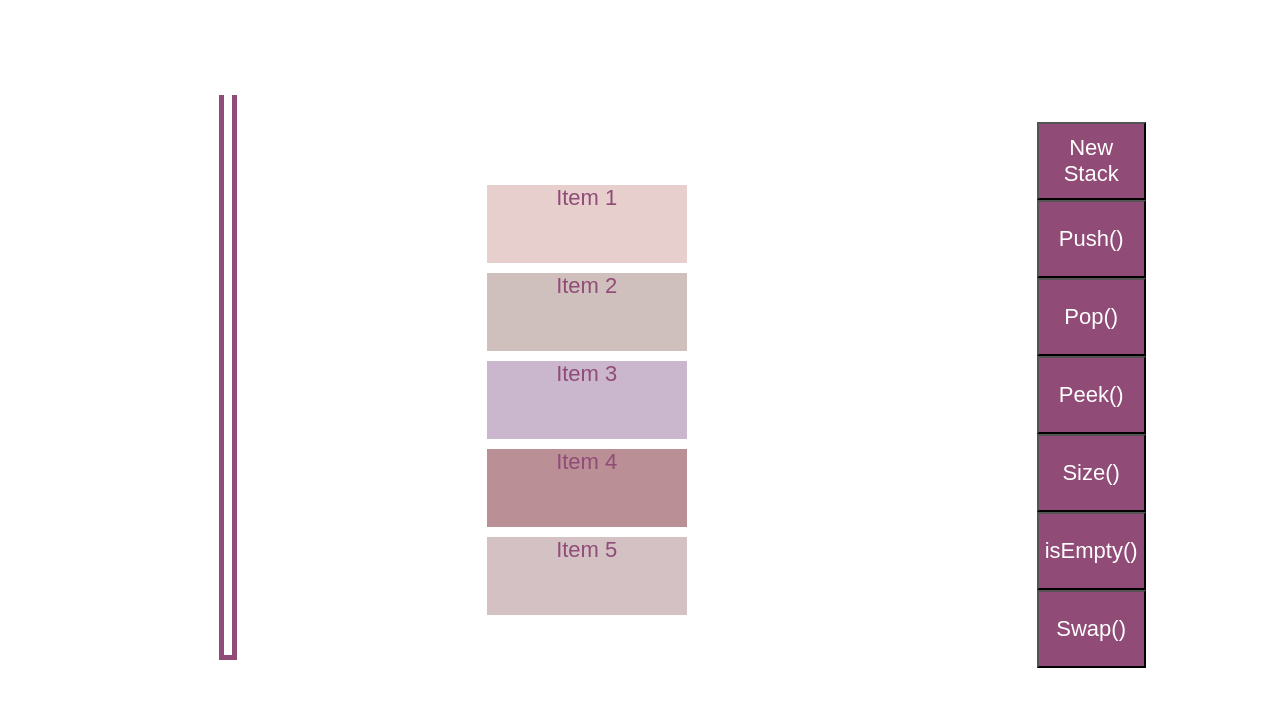
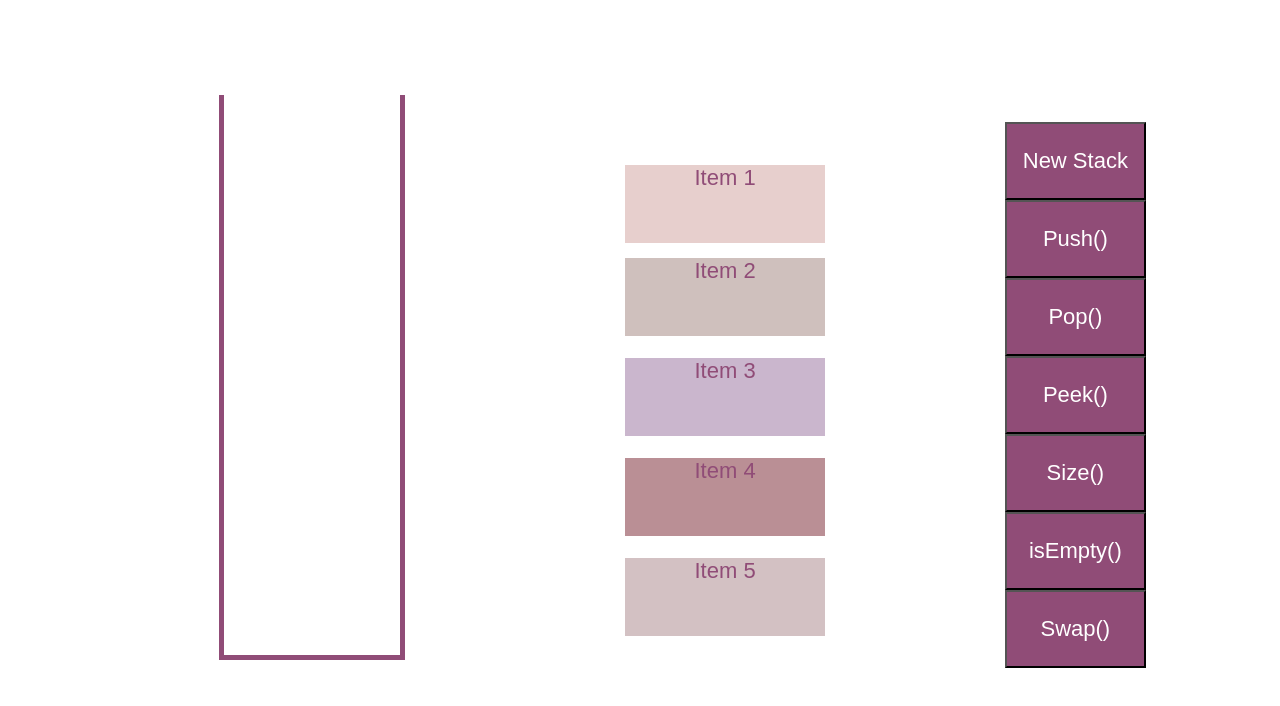
Before and after one commit to fatima96farajallah/Stack-visualization, a plain HTML site: page index.html in a window 1280 px wide. Shown: the part 90-796 px from the top of the page. Drawn offline with Linux system fonts and the light colour scheme.

Commit message:
edit scss code

```diff
--- a/css/style.scss
+++ b/css/style.scss
@@ -1,6 +1,24 @@
 $colors: ( item-text-color :#904C77, text-color: #FFFFFF, border-color:#904C77, backgrond-color:#904C77);
 $divcolors: ( div1: #E7CFCD, div2:#CFC0BD, div3:#CAB6CD, div4:#BA8F95, div5:#D3C1C3);
 $text-font:sans-serif;
+@mixin textstylebtn {
+    color: color(text-color);
+    font-family: $text-font;
+    font-size: 22px;
+    text-align: center;
+}
+@mixin stylediv {
+    left: 220px;
+    position: absolute;
+    width: 200px;
+    height: 78px;
+}
+@mixin divstyletext {
+    text-align: center;
+	font-family: $text-font;
+	color: color(item-text-color);
+	font-size: 22px;
+}
 @function divcolor($divcolor) {
 	$divcolor: map-get($map: $divcolors, $key: $divcolor);
 	@return $divcolor;
@@ -38,6 +56,7 @@ html {
 	margin: 0 auto;
 	justify-content: space-between;
 	.leftviwe {
+		position: relative;
 		width: 25%;
 		height: 70%;
 		margin-top: 100px;
@@ -56,76 +75,46 @@ html {
 		flex-direction: column;
 		width: 20%;
 		button {
+            cursor: pointer;
 			height: 78px;
 			background-color: color(backgrond-color);
-			color: color(text-color);
-			font-family: $text-font;
-			font-size: 22px;
-			text-align: center;
+            @include textstylebtn();
 		}
 	}
 	.items {
+        position: relative;
 		margin-top: 180px;
 		display: flex;
 		flex-direction: column;
 		.div1 {
-			text-align: center;
-			font-family: $text-font;
-			color: color(item-text-color);
-			font-size: 22px;
-			top: 10px;
-			left: 250px;
-			position: relative;
-			width: 200px;
-			height: 78px;
+			@include divstyletext();
+			top: -10px;
+		    @include stylediv();
 			background-color: divcolor(div1);
 		}
 		.div2 {
-			text-align: center;
-			font-family: $text-font;
-			color: color(item-text-color);
-			font-size: 22px;
-			top: 20px;
-			left: 250px;
-			position: relative;
-			width: 200px;
-			height: 78px;
+			@include divstyletext();
+            top: 83px;
+
+		    @include stylediv();
 			background-color: divcolor(div2);
 		}
 		.div3 {
-			text-align: center;
-			font-family: $text-font;
-			color: color(item-text-color);
-			font-size: 22px;
-			top: 30px;
-			left: 250px;
-			position: relative;
-			width: 200px;
-			height: 78px;
+	    	@include divstyletext();
+			top: 183px;
+            @include stylediv();
 			background-color: divcolor(div3);
 		}
 		.div4 {
-			text-align: center;
-			font-family: $text-font;
-			color: color(item-text-color);
-			font-size: 22px;
-			top: 40px;
-			left: 250px;
-			position: relative;
-			width: 200px;
-			height: 78px;
+	    	@include divstyletext();
+			top: 283px;
+            @include stylediv();
 			background-color: divcolor(div4);
 		}
 		.div5 {
-			text-align: center;
-			font-family: $text-font;
-			color: color(item-text-color);
-			font-size: 22px;
-			top: 50px;
-			left: 250px;
-			position: relative;
-			width: 200px;
-			height: 78px;
+			@include divstyletext();
+			top: 383px;
+            @include stylediv();
 			background-color: divcolor(div5);
 		}
 	}
--- a/index.html
+++ b/index.html
@@ -11,21 +11,21 @@
         <h1>Stack JS Visualization </h1>
     </header>
     <div class="root">
-        <div class="leftviwe">
+        <div id="leftviwe" class="leftviwe">
         </div>
-        <div class="items">
-            <div class="div1">Item 1</div>
-            <div class="div2">Item 2</div>
-            <div class="div3">Item 3</div>
-            <div class="div4">Item 4</div>
-            <div class="div5">Item 5</div>
+        <div id="item" class="items">
+            <div id="div1" class="div1">Item 1</div>
+            <div id="div2" class="div2">Item 2</div>
+            <div id="div3" class="div3">Item 3</div>
+            <div id="div4" class="div4">Item 4</div>
+            <div id="div5" class="div5">Item 5</div>
         </div>
 
         <div class="rightviwe">
 
             <button id="newstack">New Stack</button>
-            <button id="push">Push()</button>
-            <button id="pop">Pop()</button>
+            <button onclick="push">Push()</button>
+            <button id="pop" >Pop()</button>
             <button id="peek">Peek()</button>
             <button id="size">Size()</button>
             <button id="isempty">isEmpty()</button>
--- a/js/index.js
+++ b/js/index.js
@@ -0,0 +1,14 @@
+function push() {
+    let elem = document.getElementById("div1");
+    let pos = 0;
+    let id = setInterval(frame, 5);
+    function frame() {
+      if (pos == 350) {
+        clearInterval(id);
+      } else {
+        pos++;
+        elem.style.top = pos + "px";
+        elem.style.left = pos + "px";
+      }
+    }
+  }
```
Also changed, not shown: css/style.css, 1 other file.
